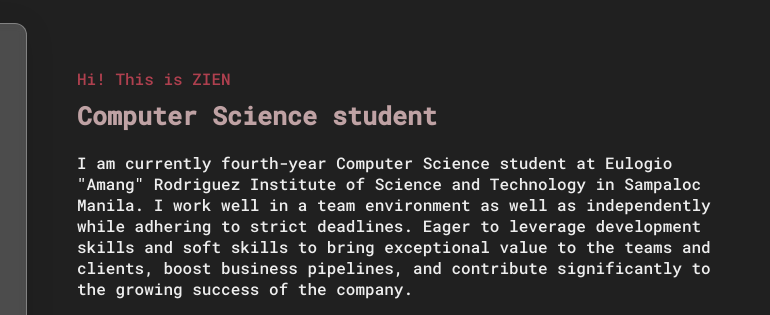
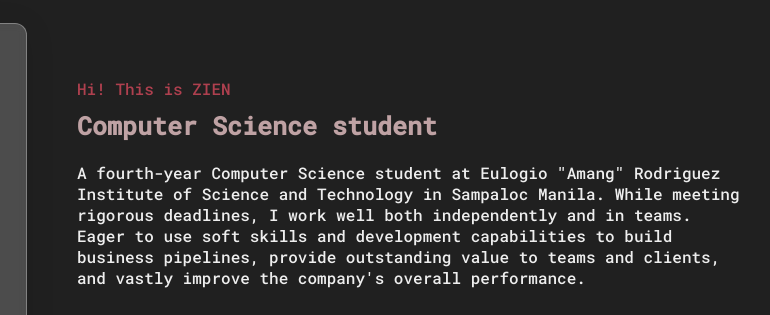
Before and after one commit to ziennn/CrizienNavarro, a plain HTML site: page index.html in a window 1280 px wide. Shown: the part 1860-2175 px from the top of the page, 395-1165 px from the left. Drawn offline with Linux system fonts and the light colour scheme.

Commit message:
Update about information

```diff
--- a/index.html
+++ b/index.html
@@ -143,12 +143,11 @@
         <div class="right">
           <p class="subheading">Hi! This is ZIEN</p>
           <h2 class="slogan">Computer Science student</h2>
-          <p class="right-text">I am currently fourth-year Computer Science student
+          <p class="right-text">A fourth-year Computer Science student
             at Eulogio "Amang" Rodriguez Institute of Science and Technology in Sampaloc Manila.
-            I work well in a team environment as well as independently while adhering to strict deadlines.
-            Eager to leverage development skills and soft skills to bring
-            exceptional value to the teams and clients, boost business pipelines,
-            and contribute significantly to the growing success of the company.
+            While meeting rigorous deadlines, I work well both independently and in teams.
+            Eager to use soft skills and development capabilities to build business pipelines,
+            provide outstanding value to teams and clients, and vastly improve the company's overall performance.
           </p>
           <div class="buttons">
             <a href="./Crizien Navarro Profile.pdf" class="primary-btn" download="">Download Resume</a>
```
